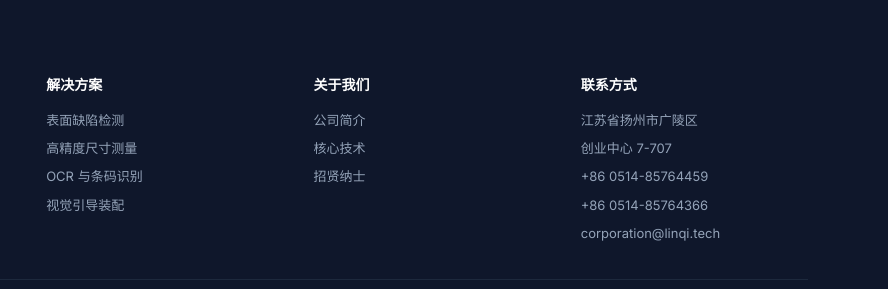
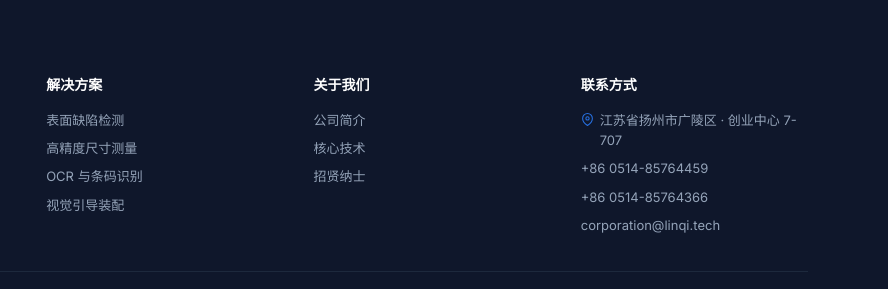
Before and after one commit to SuperGokou/linqitech, a website: page careers.html in a window 1280 px wide. Shown: the part 2267-2556 px from the top of the page, 392-1280 px from the left. Drawn offline with Linux system fonts and the light colour scheme.

Commit message:
style(footer): unify address line across all pages
Promote the about.html-style footer-addr block to every page so
the contact column reads identically:
  [pin-icon] 江苏省扬州市广陵区 · 创业中心 7-707

Replaces the older two-<li> address layout (which rendered as two
separate stacked lines without the bullet separator) on:
  index, careers, cases, technology, privacy, terms

```diff
--- a/careers.html
+++ b/careers.html
@@ -186,8 +186,12 @@
         <div class="footer-col">
           <h5 data-i18n="footer.col3.title">联系方式</h5>
           <ul class="footer-contact">
-            <li><a href="https://map.baidu.com/search/扬州市广陵区创业中心7-707" target="_blank" rel="noopener" data-i18n="footer.col3.addr1">江苏省扬州市广陵区</a></li>
-            <li><a href="https://map.baidu.com/search/扬州市广陵区创业中心7-707" target="_blank" rel="noopener" data-i18n="footer.col3.addr2">创业中心 7-707</a></li>
+            <li>
+              <a href="https://map.baidu.com/search/扬州市广陵区创业中心7-707" target="_blank" rel="noopener" class="footer-addr">
+                <svg viewBox="0 0 24 24" width="13" height="13" fill="none" stroke="currentColor" stroke-width="2" stroke-linecap="round" stroke-linejoin="round"><path d="M21 10c0 7-9 13-9 13s-9-6-9-13a9 9 0 0 1 18 0z"/><circle cx="12" cy="10" r="3"/></svg>
+                <span><span data-i18n="footer.col3.addr1">江苏省扬州市广陵区</span> · <span data-i18n="footer.col3.addr2">创业中心 7-707</span></span>
+              </a>
+            </li>
             <li>+86 0514-85764459</li>
             <li>+86 0514-85764366</li>
             <li><a href="mailto:corporation@linqi.tech">corporation@linqi.tech</a></li>
```
Also changed, not shown: cases.html (+6 -2 lines), index.html (+6 -2 lines), privacy.html (+6 -2 lines), technology.html (+6 -2 lines), terms.html (+6 -2 lines).
